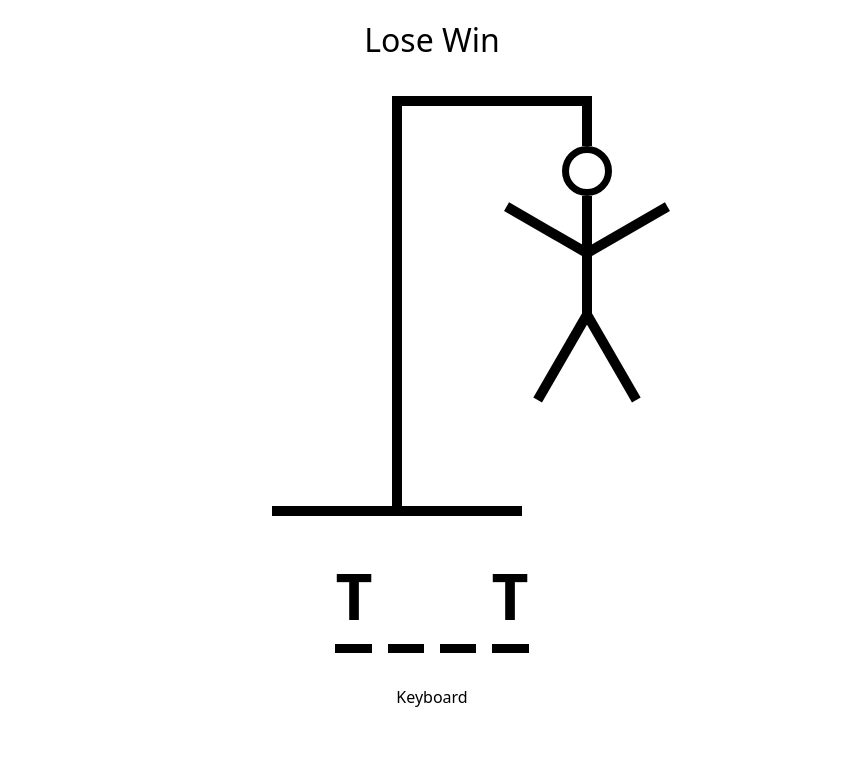
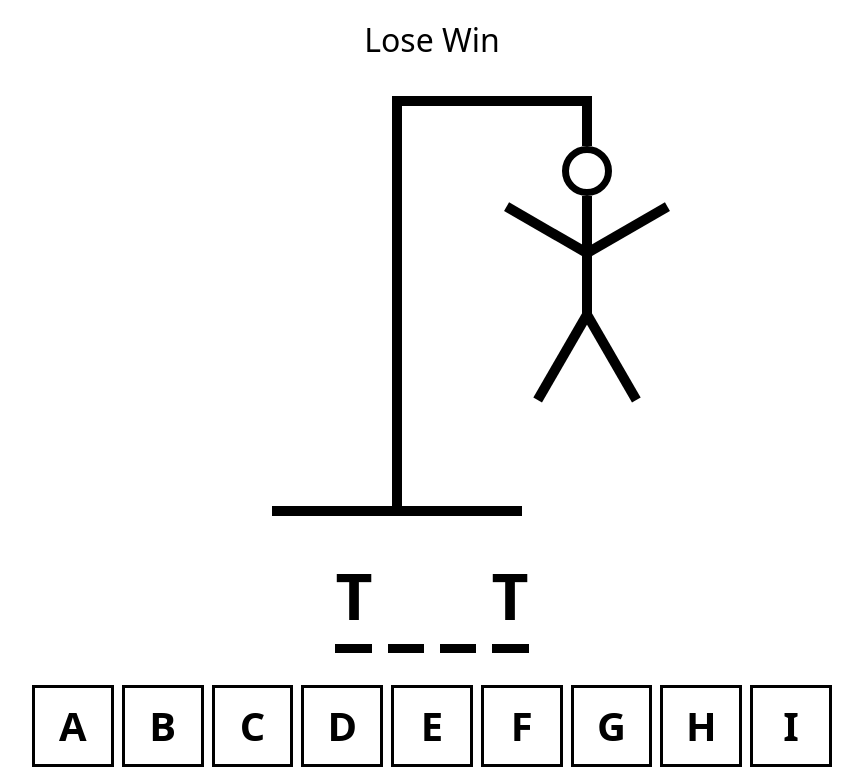
Before and after one commit to dilarauluturhan/hangman, a React (Create React App) app: page / in a window 1280 px wide. Shown: the top 773 px of the page, without its empty margins (208-1071 px from the left). Built offline with nearby package versions, Linux system fonts and the light colour scheme; the HTML template or start-up script is replaced by a standard one.

Commit message:
feat: add keyboard

```diff
--- a/src/App.tsx
+++ b/src/App.tsx
@@ -29,7 +29,9 @@
       </div>
       <HangmanDraw />
       <HangmanWord />
-      <Keyboard />
+      <div style={{ alignSelf: 'stretch' }}>
+        <Keyboard />
+      </div>
     </div>
   )
 }
--- /dev/null
+++ b/src/component/Keyboard.module.css
@@ -0,0 +1,26 @@
+.btn {
+    width: 100%;
+    border: 3px solid black;
+    background: none;
+    aspect-ratio: 1 / 1;
+    font-size: 2.5rem;
+    text-transform: uppercase;
+    padding: .5rem;
+    font-weight: bold;
+    cursor: pointer;
+    color: black;
+}
+
+.btn.active {
+    background-color: hsl(200, 100%, 50%);
+    color: white;
+}
+
+.btn.inactive {
+    opacity: .3;
+}
+
+.btn:hover:not(:disabled),
+.btn:focus:not(:disabled) {
+    background-color: hsl(200, 100%, 75%);
+}
--- a/src/component/Keyboard.tsx
+++ b/src/component/Keyboard.tsx
@@ -1,8 +1,51 @@
-import React from 'react'
+import styles from './Keyboard.module.css'
+
+const KEYS = [
+  'a',
+  'b',
+  'c',
+  'd',
+  'e',
+  'f',
+  'g',
+  'h',
+  'i',
+  'j',
+  'k',
+  'l',
+  'm',
+  'n',
+  'o',
+  'p',
+  'q',
+  'r',
+  's',
+  't',
+  'u',
+  'v',
+  'w',
+  'x',
+  'y',
+  'z',
+]
 
 const Keyboard = () => {
   return (
-    <div>Keyboard</div>
+    <div style={{
+      display: 'grid',
+      gridTemplateColumns: 'repeat(auto-fit, minmax(75px, 1fr))',
+      gap: '.5rem'
+    }}>
+      {KEYS.map(key => {
+        return (
+          <button
+            className={`${styles.btn}`}
+            key={key}>
+            {key}
+          </button>
+        )
+      })}
+    </div>
   )
 }
 
```
